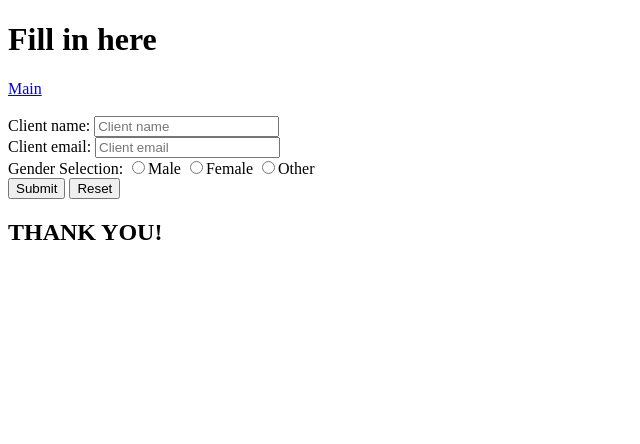
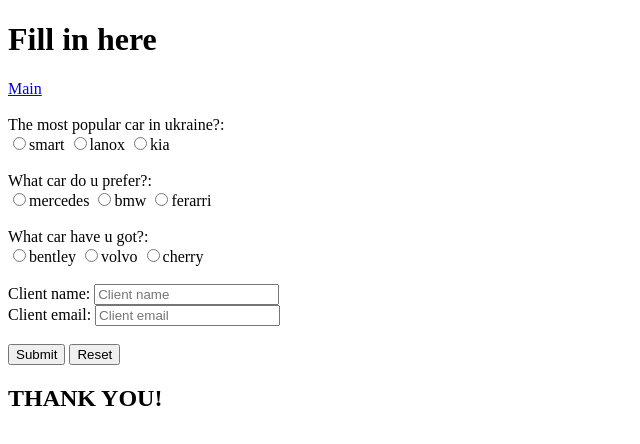
Before and after one commit to ibokalo96/html-lesson-1, a plain HTML site: page form.html in a window 1280 px wide. Shown: the whole page, without its empty margins (0-640 px from the left). Drawn offline with Linux system fonts and the light colour scheme.

Commit message:
html finished

```diff
--- a/form.html
+++ b/form.html
@@ -17,28 +17,51 @@
 	</header>
 		<main>
 			<form action="https://formspree.io/xayjjbzn" method="POST">
+
+				<label>The most popular car in ukraine?:</label><br>
 				<label>
+            <input type="radio" name="question1" value="smart">smart
+        </label>
+				<label>
+            <input type="radio" name="question1" value="lanox">lanox
+        </label>
+				<label>
+            <input type="radio" name="question1" value="kia">kia
+        </label> <br><br>
+				<label>What car do u prefer?:</label><br>
+				<label>
+            <input type="radio" name="question2" value="mercedes">mercedes
+        </label>
+				<label>
+            <input type="radio" name="question2" value="bmw">bmw
+        </label>
+				<label>
+            <input type="radio" name="question2" value="ferarri">ferarri
+        </label> <br><br>
+				<label>What car have u got?:</label><br>
+				<label>
+            <input type="radio" name="question3" value="bentley">bentley
+        </label>
+				<label>
+            <input type="radio" name="question3" value="volvo">volvo
+        </label>
+				<label>
+            <input type="radio" name="question3" value="cherry">cherry
+        </label> <br>
+
+				<label><br>
             Client name:
             <input type="name" name="client-name" placeholder="Client name" required>
         </label> <br>
 				<label>
             Client email:
             <input type="name" name="client-email" placeholder="Client email" required>
-        </label><br>
-			<label>Gender Selection:</label>
-			<label>
-            <input type="radio" name="gender" value="male">Male
-        </label>
-			<label>
-            <input type="radio" name="gender" value="female">Female
-        </label>
-			<label>
-            <input type="radio" name="gender" value="other">Other
-        </label> <br>
+        </label><br><br>
 				<input type="submit">
 				<input type="reset">
 		</form>
 		</main>
+
 		<footer>
 			<h2>THANK YOU!</h2>
 		</footer>
```
Lines whose indentation alone changed are shown as unchanged.
